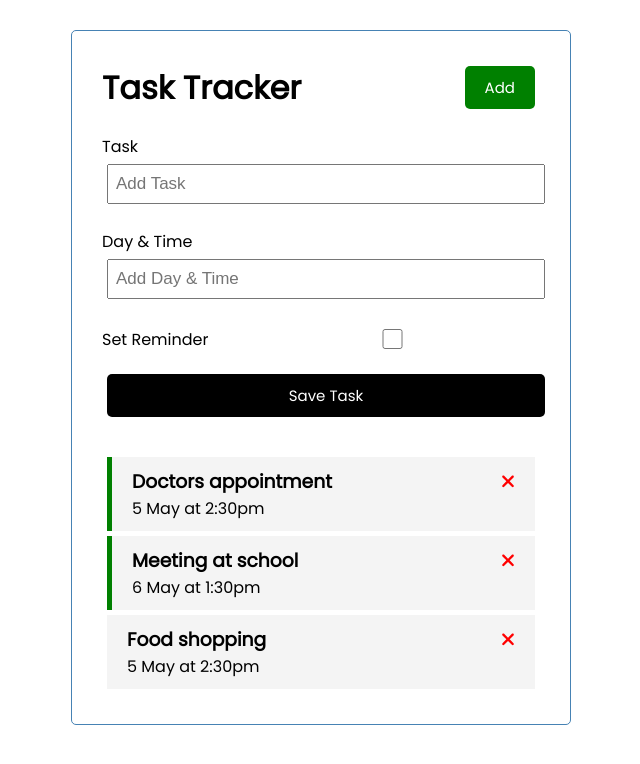
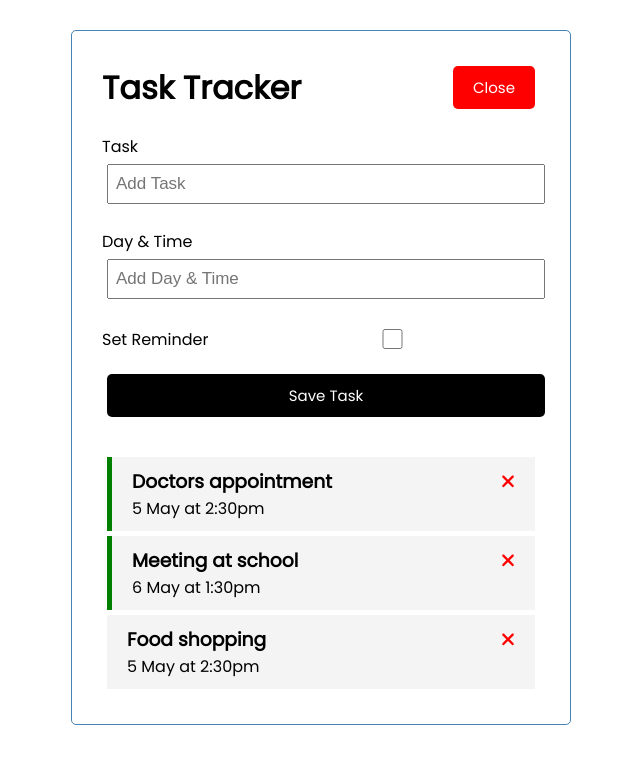
Before and after one commit to valentina-maggio/react-task-tracker, a React (Create React App) app: page / in a window 1280 px wide. Shown: the top 764 px of the page, without its empty margins (319-959 px from the left). Built offline with nearby package versions, Linux system fonts and the light colour scheme.

Commit message:
Change colour and text of add button to be dynamic

```diff
--- a/src/App.js
+++ b/src/App.js
@@ -48,7 +48,9 @@
 
   return (
     <div className='container'>
-      <Header onAdd={() => setShowAddTask(!showAddTask)}/>
+      <Header
+      onAdd={() => setShowAddTask(!showAddTask)}
+      showAdd={showAddTask}/>
       {showAddTask && <AddTask onAdd={addTask}/>}
       {tasks.length > 0 ? (
       <Tasks tasks={tasks} onDelete={deleteTask} onToggle={toggleReminder}/>
--- a/src/components/Header.js
+++ b/src/components/Header.js
@@ -1,11 +1,14 @@
 import PropTypes from 'prop-types';
 import Button from './Button';
 
-const Header = ({ title, onAdd }) => {
+const Header = ({ title, onAdd, showAdd }) => {
   return (
     <header className='header'>
       <h1>{title}</h1>
-      <Button color='green' text='Add' onClick={onAdd}/>
+      <Button
+      color={showAdd ? 'red' : 'green'}
+      text={showAdd ? 'Close' : 'Add'}
+      onClick={onAdd}/>
     </header>
   )
 }
```
